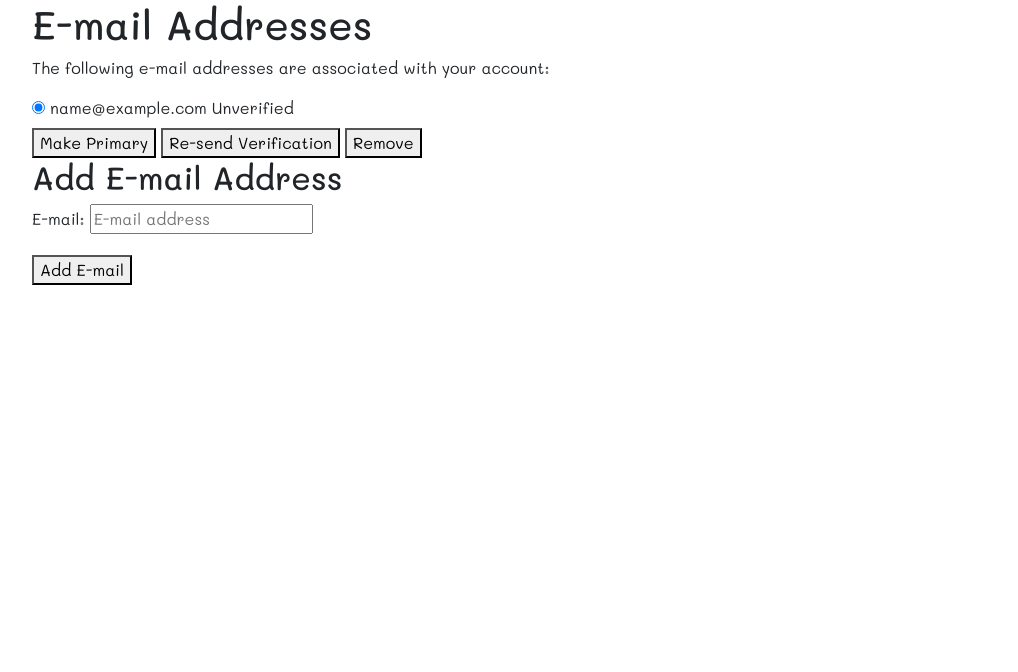
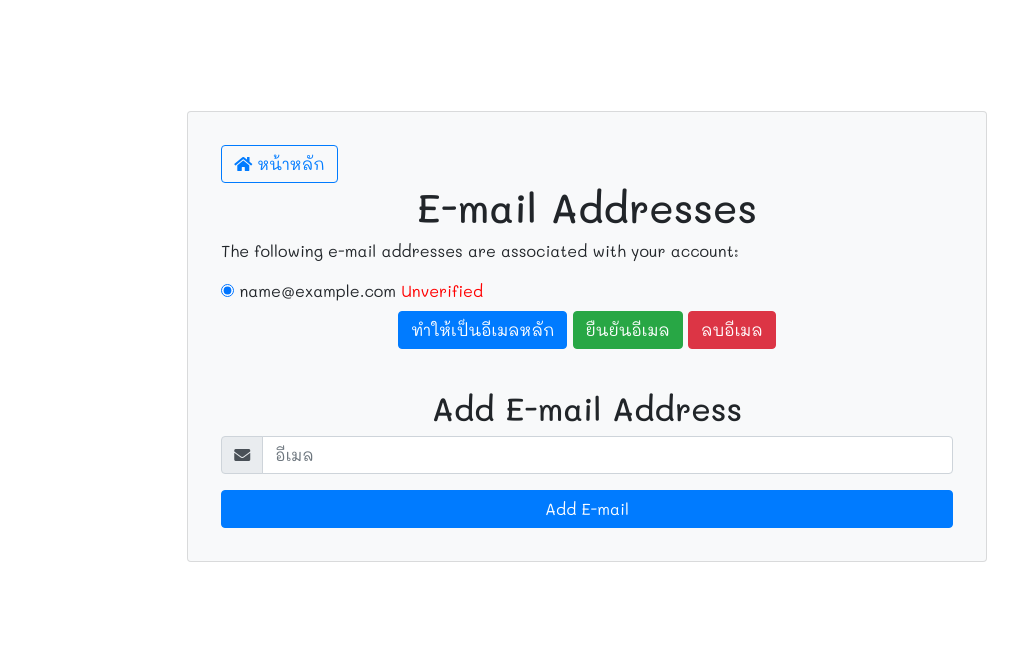
Before and after one commit to KMITL-PreElec9/Website, a Django app: page /accounts/email/ in a window 1280 px wide. Shown: the top 672 px of the page, without its empty margins (53-1071 px from the left). Run offline with Django 3.2, Linux system fonts and the light colour scheme; the visitor is signed in with stand-in values (Sample User, id 1); data comes from the database, SQL or seed files in the repository; some libraries are stand-ins or nearby versions.

Commit message:
no message

```diff
--- a/EEWeb/EEWeb/settings.py
+++ b/EEWeb/EEWeb/settings.py
@@ -147,7 +147,8 @@ DEFAULT_AUTO_FIELD = 'django.db.models.BigAutoField'
 ACCOUNT_FORMS = {'login': 'site_auth.forms.EELoginForm',
                 'signup': 'site_auth.forms.EESignupForm',
                 'change_password': 'site_auth.forms.EEChangePasswordForm',
-                'reset_password': 'site_auth.forms.EEResetPasswordForm'
+                'reset_password': 'site_auth.forms.EEResetPasswordForm',
+                'add_email': 'site_auth.forms.EEAddEmailForm'
 
 }
 
--- a/EEWeb/site_auth/forms.py
+++ b/EEWeb/site_auth/forms.py
@@ -1,4 +1,4 @@
-from allauth.account.forms import LoginForm,SignupForm,ChangePasswordForm,ResetPasswordForm
+from allauth.account.forms import LoginForm,SignupForm,ChangePasswordForm,ResetPasswordForm,AddEmailForm
 from django import forms
 from django.forms import fields,DateInput,Select,Textarea, widgets
 
@@ -56,3 +56,9 @@ class ProfileForm(forms.ModelForm):
         self.fields['line_id'].widget = forms.TextInput(attrs={'type': 'text','class': 'form-control', 'placeholder':'Line id'})
         self.fields['facebook'].widget = forms.TextInput(attrs={'type': 'text','class': 'form-control', 'placeholder':'Facebook'})
         self.fields['instagram'].widget = forms.TextInput(attrs={'type': 'text','class': 'form-control', 'placeholder':'instagram '})
+
+class EEAddEmailForm(AddEmailForm):
+    def __init__(self, *args, **kwargs):
+        super(EEAddEmailForm, self).__init__(*args, **kwargs)
+
+        self.fields['email'].widget = forms.TextInput(attrs={'type': 'email','class': 'form-control', 'placeholder':'อีเมล'})
--- a/EEWeb/site_auth/templates/account/email.html
+++ b/EEWeb/site_auth/templates/account/email.html
@@ -5,7 +5,11 @@
 {% block head_title %}{% trans "E-mail Addresses" %}{% endblock %}
 
 {% block content %}
-    <h1>{% trans "E-mail Addresses" %}</h1>
+<div style="padding-top: 10%; padding-bottom: 10%; max-height: 1000px;">
+  <div class="card bg-light" style="padding: 3%; max-width: 800px; margin: auto;" >
+      <article  class="center" style="max-width: 800px; ">
+        <a type="button" class="btn btn-outline-primary" href ='/'><i class="fa fa-home"></i>  หน้าหลัก</a>
+    <h1 style="text-align: center;">{% trans "E-mail Addresses" %}</h1>
 {% if user.emailaddress_set.all %}
 <p>{% trans 'The following e-mail addresses are associated with your account:' %}</p>
 
@@ -21,20 +25,20 @@
 
 {{ emailaddress.email }}
     {% if emailaddress.verified %}
-    <span class="verified">{% trans "Verified" %}</span>
+    <span class="verified"  style="color: #28a745;">{% trans "Verified" %}</span>
     {% else %}
-    <span class="unverified">{% trans "Unverified" %}</span>
+    <span class="unverified" style="color: rgb(255, 0, 0);">{% trans "Unverified" %}</span>
     {% endif %}
-      {% if emailaddress.primary %}<span class="primary">{% trans "Primary" %}</span>{% endif %}
+      {% if emailaddress.primary %}<span class="primary" style="color: #28a745;">{% trans "Primary" %}</span>{% endif %}
 </label>
 </div>
   {% endfor %}
 
-<div class="buttonHolder">
-      <button class="secondaryAction" type="submit" name="action_primary" >{% trans 'Make Primary' %}</button>
-      <button class="secondaryAction" type="submit" name="action_send" >{% trans 'Re-send Verification' %}</button>
-      <button class="primaryAction" type="submit" name="action_remove" >{% trans 'Remove' %}</button>
-</div>
+<center><div class="buttonHolder" >
+  <button class="btn btn-primary" type="submit" name="action_primary" >ทำให้เป็นอีเมลหลัก</button>
+  <button class="btn btn-success" type="submit" name="action_send" >ยืนยันอีเมล</button>
+  <button class="btn btn-danger" type="submit" name="action_remove" > ลบอีเมล </button>
+</div></center>
 
 </fieldset>
 </form>
@@ -43,17 +47,26 @@
 <p><strong>{% trans 'Warning:'%}</strong> {% trans "You currently do not have any e-mail address set up. You should really add an e-mail address so you can receive notifications, reset your password, etc." %}</p>
 
 {% endif %}
-
+<p><label for="id_email"></label> </p>
   {% if can_add_email %}
-    <h2>{% trans "Add E-mail Address" %}</h2>
+    <h2 style="text-align: center;" >{% trans "Add E-mail Address" %}</h2>
 
     <form method="post" action="{% url 'account_email' %}" class="add_email">
         {% csrf_token %}
-        {{ form.as_p }}
-        <button name="action_add" type="submit">{% trans "Add E-mail" %}</button>
+
+        <div class="form-group input-group">
+        <div class="input-group-prepend">
+            <span class="input-group-text"> <i class="fa fa-envelope"></i> </span>
+         </div>
+                {{ form.email.errors }}
+                {{ form.email }}
+        </div>
+        <button name="action_add" type="submit" class="btn btn-primary btn-block">{% trans "Add E-mail" %}</button>
     </form>
   {% endif %}
-
+      </article>
+      </div>
+      </div>
 {% endblock %}
 
 
--- a/EEWeb/site_auth/templates/account/login.html
+++ b/EEWeb/site_auth/templates/account/login.html
@@ -8,7 +8,7 @@
 <div class="card bg-light" style="padding: 3%; max-width: 700px;
 margin: auto;" >
 <article  class="center" style="max-width: 700px; ">
-  <a type="button" class="btn btn-primary" href ='/'><i class="fa fa-home"></i>  หน้าหลัก</a>
+  <a type="button" class="btn btn-outline-primary" href ='/'><i class="fa fa-home"></i>  หน้าหลัก</a>
 	<h1 class="card-title mt-3 text-center">{% trans "Sign In" %}</h1>
 
 	<p class="text-center">Welcome to EE KMITL</p>
--- a/EEWeb/site_auth/templates/account/logout.html
+++ b/EEWeb/site_auth/templates/account/logout.html
@@ -17,7 +17,7 @@
 <div style="padding-top: 25%; padding-bottom: 10%;">
   <div class="card bg-light" style="padding: 3%; max-width: 800px; margin: auto;" >
       <article  class="center" style="max-width: 800px; ">
-        <a type="button" class="btn btn-primary" href ='/'><i class="fa fa-home"></i>  หน้าหลัก</a>
+        <a type="button" class="btn btn-outline-primary" href ='/'><i class="fa fa-home"></i>  หน้าหลัก</a>
 <h1>ออกจากระบบ</h1>
 
 <p>คุณแน่ใจหรือว่าต้องการจะออกจากระบบ</p>
--- a/EEWeb/site_auth/templates/account/password_change.html
+++ b/EEWeb/site_auth/templates/account/password_change.html
@@ -8,7 +8,7 @@
 <div style="padding-top: 10%; padding-bottom: 10%;">
     <div class="card bg-light" style="padding: 2%; max-width: 800px; margin: auto;" >
         <article  class="center" style="max-width: 800px; ">
-            <a type="button" class="btn btn-primary" href ='/'><i class="fa fa-home"></i>  หน้าหลัก</a>
+            <a type="button" class="btn btn-outline-primary" href ='/'><i class="fa fa-home"></i>  หน้าหลัก</a>
     <h1 class="card-title mt-3 text-center">เปลื่ยนรหัสผ่าน</h1>
     <p></p>
 
--- a/EEWeb/site_auth/templates/account/password_reset.html
+++ b/EEWeb/site_auth/templates/account/password_reset.html
@@ -6,10 +6,10 @@
 {% block head_title %}{% trans "Password Reset" %}{% endblock %}
 
 {% block content %}
-<div style="padding-top: 20%; padding-bottom: 10%;">
+<div style="padding-top: 15%; padding-bottom: 10%;">
     <div class="card bg-light" style="padding: 3%; max-width: 800px; margin: auto;" >
         <article  class="center" style="max-width: 800px; ">
-            <a type="button" class="btn btn-primary" href ='/'><i class="fa fa-home"></i>  หน้าหลัก</a>
+            <a type="button" class="btn btn-outline-primary" href ='/'><i class="fa fa-home"></i>  หน้าหลัก</a>
 <h1 class="card-title mt-3 text-center">{% trans "รีเซ็ตรหัสผ่าน" %}</h1>
 
 {% if user.is_authenticated %}
--- a/EEWeb/site_auth/templates/account/signup.html
+++ b/EEWeb/site_auth/templates/account/signup.html
@@ -10,7 +10,7 @@
 <div style="padding-top: 10%; padding-bottom: 10%; max-height: 1000px;">
 <div class="card bg-light" style="padding: 3%; max-width: 800px; margin: auto;" >
     <article  class="center" style="max-width: 800px; ">
-      <a type="button" class="btn btn-primary" href ='/'><i class="fa fa-home"></i>  หน้าหลัก</a>
+      <a type="button" class="btn btn-outline-primary" href ='/'><i class="fa fa-home"></i>  หน้าหลัก</a>
 <h1 class="card-title mt-3 text-center"> สมัครสมาชิก </h1>
 <p></p>
 <p>{% blocktrans %}หากมีบัญชีอยู่แล้ว กรุณา<a href="{{ login_url }}">ลงชื่อเข้าใช้</a>{% endblocktrans %}</p>
--- a/EEWeb/site_auth/templates/profile/userprofile.html
+++ b/EEWeb/site_auth/templates/profile/userprofile.html
@@ -29,7 +29,7 @@ ul li{
 <div style="padding-top: 10%; padding-bottom: 10%;">
   <div class="card bg-light" style="padding: 3%; max-width: 800px; margin: auto;" >
       <article  class="center" style="max-width: 800px; ">
-        <a type="button" class="btn btn-primary" href ='{{back_url}}'><i class="fa fa-home"></i>  หน้าหลัก</a>
+        <a type="button" class="btn btn-outline-primary" href ='{{back_url}}'><i class="fa fa-home"></i>  หน้าหลัก</a>
 <h1>ข้อมูลส่วนตัว</h1>
 <p> </p>
 <div id = 'data' >
@@ -138,5 +138,4 @@ ul li{
 </article>
 </div>
 </div>
-
 {% endblock %}
--- a/EEWeb/templates/base.html
+++ b/EEWeb/templates/base.html
@@ -68,14 +68,15 @@
                 <li class="drop-down"><a>{{user.email}}</a>
                     <ul>
                         <center><li><a href="/accounts/userprofile?next={{ request.get_full_path }}">ข้อมูลส่วนตัว</a></li></center>
+                        <center><li><a href="/accounts/email?next={{ request.get_full_path }}">เปลี่ยนอีเมล</a></li></center>
                         <center><li><a href="/accounts/password/change?next={{ request.get_full_path }}">เปลี่ยนรหัสผ่าน</a></li></center>
-                        <li ><a class="btn btn-danger btn-block" style = 'width:70%; color:white; margin:auto' href="{{ HTTP_HOST }}/accounts/logout?next={{ request.get_full_path }}">ออกจากระบบ</a></li>
+                       <li ><a class="btn btn-danger btn-block" style = 'width:70%; color:white; margin:auto' href="{{ HTTP_HOST }}/accounts/logout?next={{ request.get_full_path }}">ออกจากระบบ</a></li>
                     </ul>
                   </li>
             </ul>
 
       {%else%}
-      <a href="/accounts/login?next={{ request.get_full_path }}" class="get-started-btn" style="color:rgb(255, 255, 255); margin: auto;">ลงชื่อเข้าใช้/สมัครสมาชิก</a>
+      <a href="/accounts/login?next={{ request.get_full_path }}" class="get-started-btn" style="color:rgb(255, 255, 255); margin: auto; ">ลงชื่อเข้าใช้/สมัครสมาชิก</a>
       {%endif%}
       </nav>
     </div>
```
